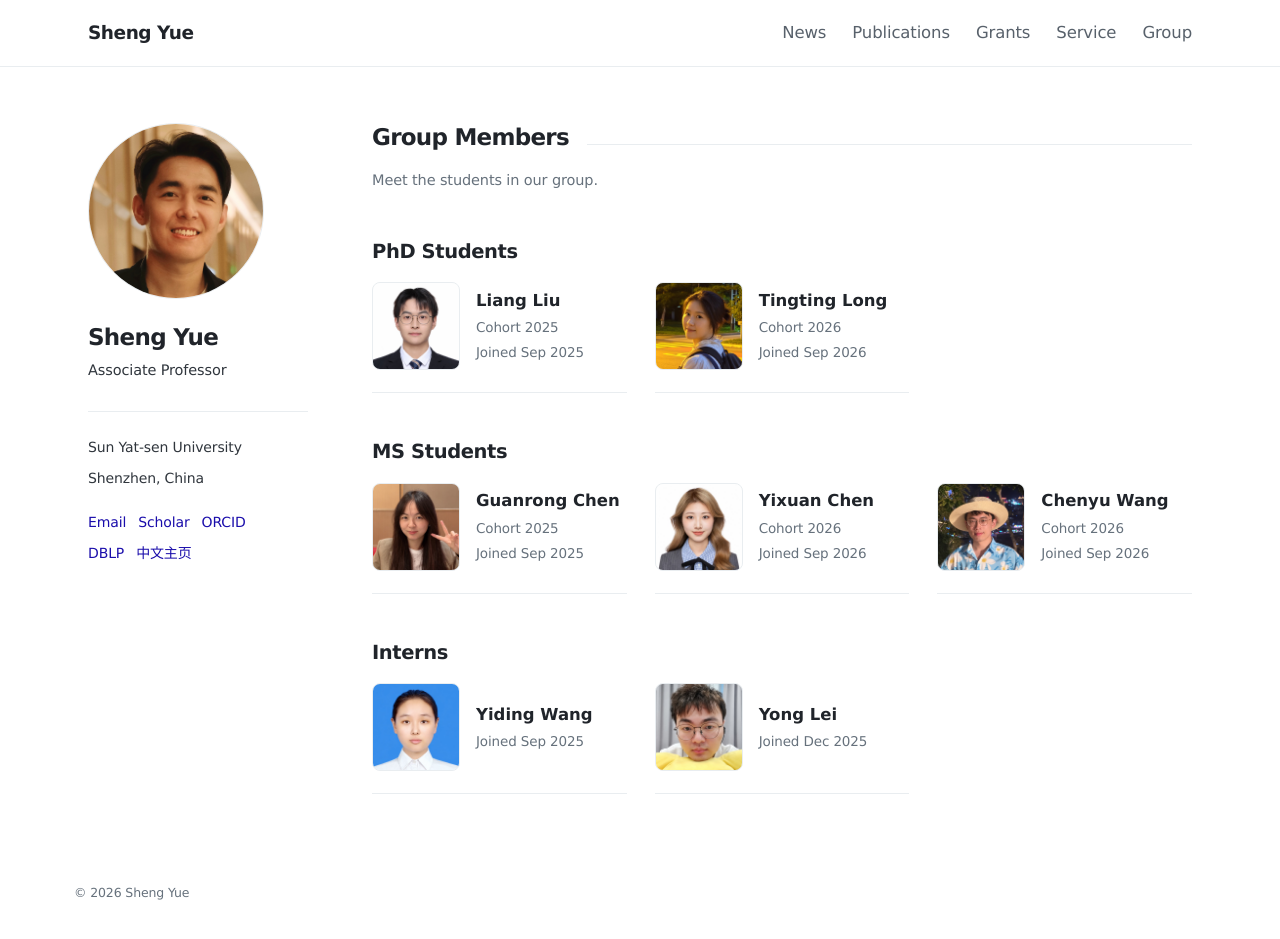
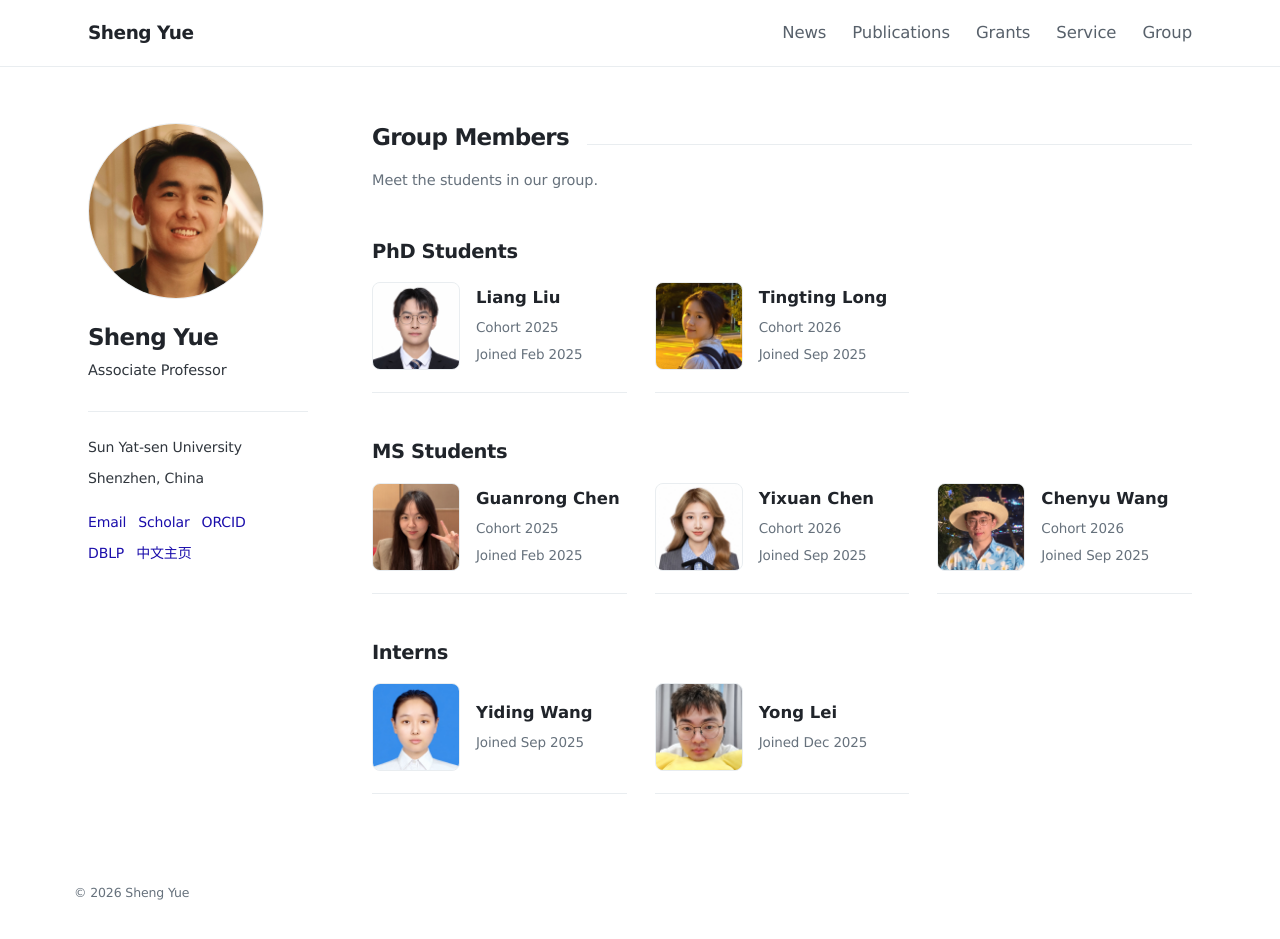
Before and after one commit to shaunyue/shaunyue.github.io, a Jekyll site: the page built from _pages/group.md, in a window 1280 px wide and 946 px high. Shown: the top 939 px of the window. Built offline with Jekyll 4.4.1, drawn with Linux system fonts in a browser that asks for light colours.

Commit message:
Update homepage

```diff
--- a/_data/group.yml
+++ b/_data/group.yml
@@ -6,29 +6,29 @@ groups:
     members:
       - name: Liang Liu
         cohort: 2025
-        joined: Sep 2025
+        joined: Feb 2025
         gender: male
         photo: /images/students/liang-liu.jpg
       - name: Tingting Long
         cohort: 2026
-        joined: Sep 2026
+        joined: Sep 2025
         gender: female
         photo: /images/students/tingting-long.jpg
   - title: MS Students
     members:
       - name: Guanrong Chen
         cohort: 2025
-        joined: Sep 2025
+        joined: Feb 2025
         gender: female
         photo: /images/students/guanrong-chen.jpg
       - name: Yixuan Chen
         cohort: 2026
-        joined: Sep 2026
+        joined: Sep 2025
         gender: female
         photo: /images/students/yixuan-chen.jpg
       - name: Chenyu Wang
         cohort: 2026
-        joined: Sep 2026
+        joined: Sep 2025
         gender: male
         photo: /images/students/chenyu-wang.jpg
   - title: Interns
--- a/assets/css/main.css
+++ b/assets/css/main.css
@@ -252,8 +252,9 @@ a:focus-visible { outline: 2px solid var(--accent); outline-offset: 3px; }
   border-bottom: 1px solid var(--border);
 }
 .member-photo { width: 88px; height: 88px; border: 1px solid var(--border); border-radius: 8px; object-fit: cover; object-position: center 35%; background: var(--soft); }
-.member .member-name { margin: 0; color: var(--heading); font-size: 16.5px; font-weight: 600; line-height: 1.35; letter-spacing: 0; }
-.member-detail { margin: 5px 0 0; color: var(--muted); font-size: 13.5px; line-height: 1.5; }
+.member .member-name { margin: 0; color: var(--heading); font-size: 16.5px; font-weight: 600; line-height: 22px; letter-spacing: 0; }
+.member-detail { margin: 5px 0 0; color: var(--muted); font-size: 13.5px; line-height: 22px; }
+.member-name + .member-detail { margin-top: 7px; }
 
 footer { max-width: 1180px; margin: 0 auto; padding: 0 24px 42px; color: var(--muted); font-size: 12.5px; }
 
```
Also changed, not shown: README.md (+1 -1 lines), 2 other files.
